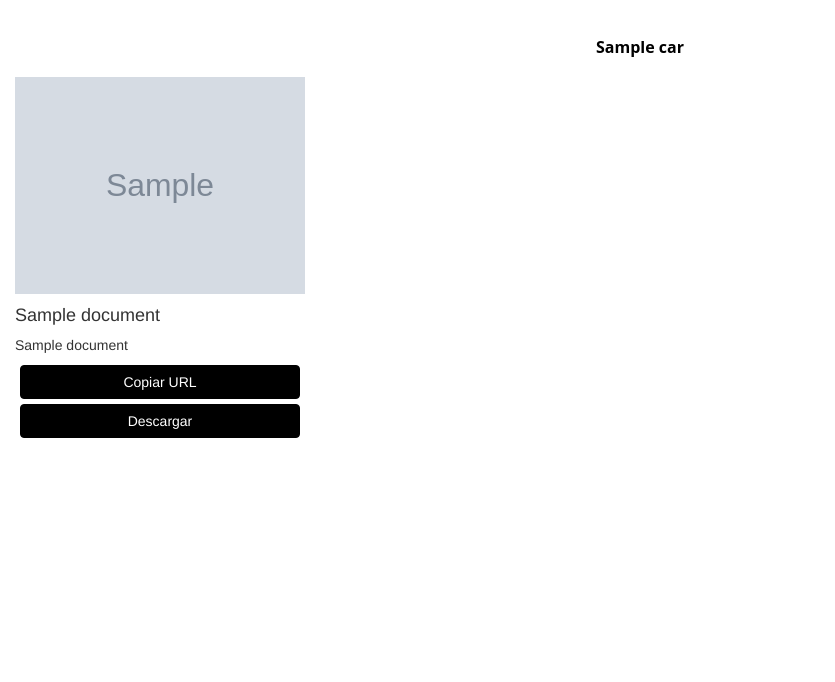
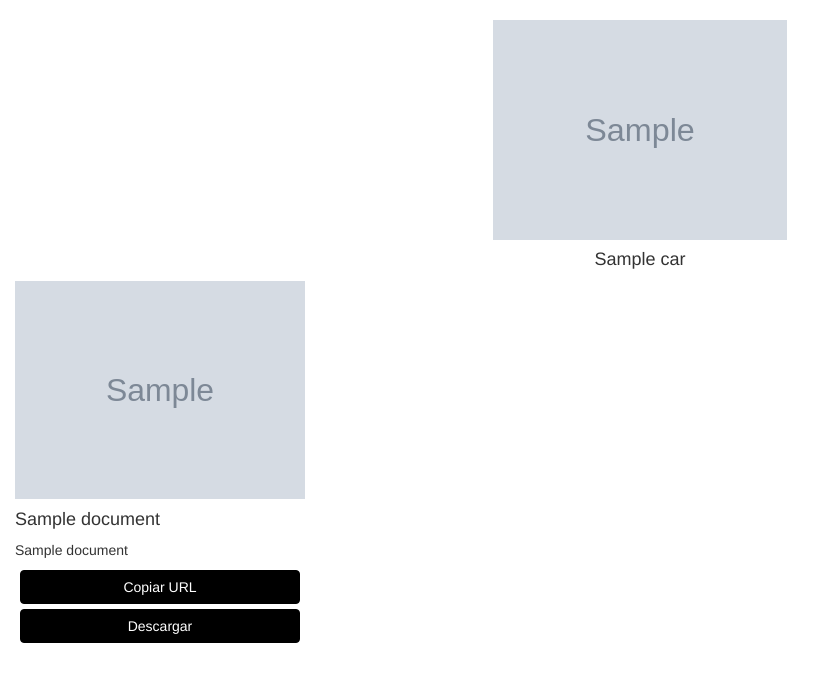
Before and after one commit to jeffreysorsby/jac-home, a Flask app: a page that uses templates/models.html in a window 1280 px wide. Shown: the part 52-734 px from the top of the page, without its empty margins (0-835 px from the left). Run offline with Flask 2, Linux system fonts and the light colour scheme; tables that the repository leaves empty hold one stand-in row (values such as "Sample post"); grey boxes marked "Sample" are stand-in pictures; some libraries are stand-ins or nearby versions.

Commit message:
add model picture

```diff
--- a/app.py
+++ b/app.py
@@ -109,7 +109,7 @@ def get_models(endpoint):
     except:
         abort(404)
 
-    return render_template('models.html', docs=data, name=name)
+    return render_template('models.html', car=car, docs=data, name=name)
 #GET ALL CARS
 @app.route('/cars', methods=['GET'])
 def get_cars():
--- a/templates/models.html
+++ b/templates/models.html
@@ -37,9 +37,16 @@
 
 {% block content %}
   <div class="container-fluid">
-    <div class="row text-center">
-        <h3 class="headermessage">{{name}}</h3>
-    </div>
+    <div class="row">
+      <div class="col-lg-12 col-md-12">
+          <div class="card card-block" style="margin-top: auto; margin-left: auto;">
+           <img class="card-img-top" data-src="{{car.image_url}}"  src="{{car.image_url}}" data-holder-rendered="true" style="width: auto; height: auto; max-height: 220px; max-width: 100%; display: block; align-self: center; margin-right: auto; margin-left: auto;">
+            <div class="card-block">
+             <h4 class="card-title" style="text-align: center;">{{car.name}}</h4>
+            </div>
+            </div>
+          </div>
+  </div>
     <div class="row">
         {% for d in docs %}
         <div class="col-sm-3">
```
